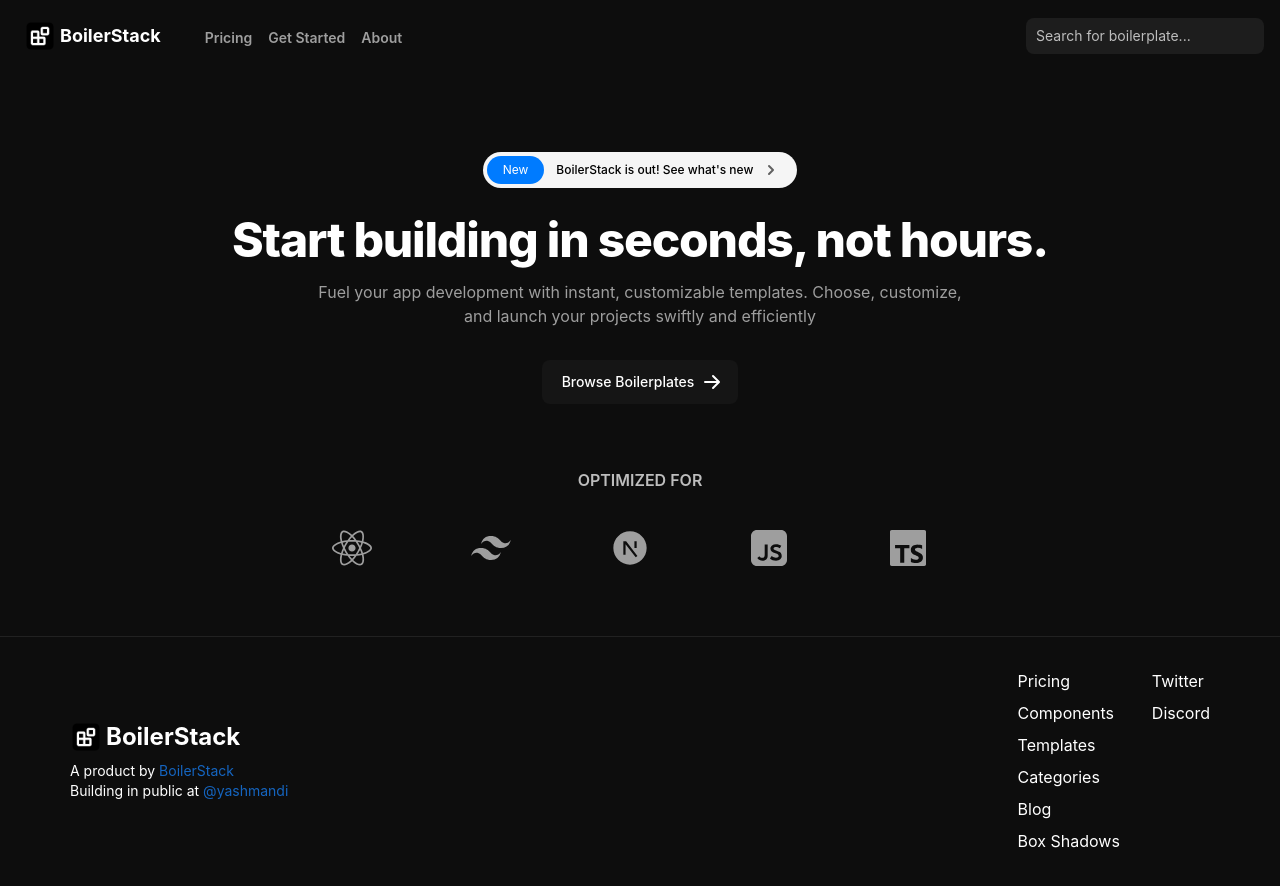
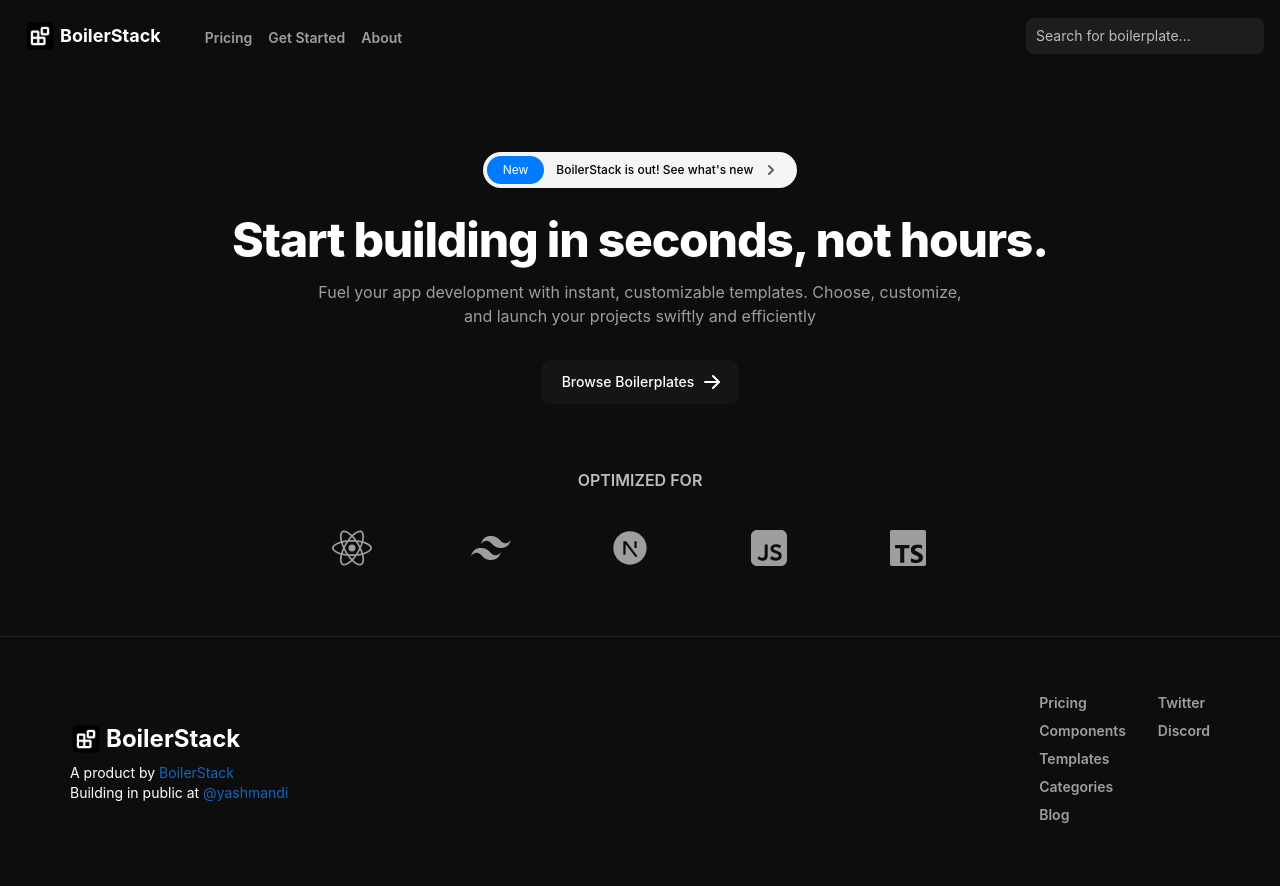
Before and after one commit to yashmandi/boilerstack, a React (Vite) app: page / in a window 1280 px wide. Shown: the top 886 px of the page. Built offline with nearby package versions, Linux system fonts and the light colour scheme; a web font is replaced by a local one.

Commit message:
landing page

```diff
--- a/src/components/Footer.jsx
+++ b/src/components/Footer.jsx
@@ -1,17 +1,17 @@
 import React from "react";
 import BS_Logo from "../assets/BS_Logo.png";
-
 
 const Footer = () => {
   return (
     <div>
-      <footer className="bg-[#0d0d0d] text-white p-8 border-t border-gray-900">
+      <footer className="bg-[#0d0d0d] text-white p-14 border-t border-gray-900">
         <div className="container mx-auto flex flex-col md:flex-row justify-between items-center">
           <div className="mb-4 md:mb-0">
             <h2 className="flex text-2xl font-bold">
-              <span className="mr-1">
+              <span className="mr-1 ">
                 <img src={BS_Logo} className="h-8 w-8" alt="" />
-                </span>BoilerStack
+              </span>
+              BoilerStack
             </h2>
             <p className="text-sm mt-2">
               A product by{" "}
@@ -30,31 +30,49 @@ const Footer = () => {
             </p>
           </div>
           <div className="flex flex-col md:flex-row text-center md:text-left">
-            <div className="mr-8">
-              <a href="/pricing" className="block mb-2">
+            <div className="mr-8 text-sm font-semibold ">
+              <a
+                href="/pricing"
+                className="block mb-2 hover:text-gray-100 text-gray-500"
+              >
                 Pricing
               </a>
-              <a href="/components" className="block mb-2">
+              <a
+                href="/components"
+                className="block mb-2 hover:text-gray-100 text-gray-500"
+              >
                 Components
               </a>
-              <a href="/templates" className="block mb-2">
+              <a
+                href="/templates"
+                className="block mb-2 hover:text-gray-100 text-gray-500"
+              >
                 Templates
               </a>
-              <a href="/categories" className="block mb-2">
+              <a
+                href="/categories"
+                className="block mb-2 hover:text-gray-100 text-gray-500"
+              >
                 Categories
               </a>
-              <a href="/blog" className="block mb-2">
+              <a
+                href="/blog"
+                className="block mb-2 hover:text-gray-100 text-gray-500"
+              >
                 Blog
               </a>
-              <a href="/box-shadows" className="block">
-                Box Shadows
-              </a>
             </div>
-            <div>
-              <a href="https://twitter.com" className="block mb-2">
+            <div className="text-sm font-semibold">
+              <a
+                href="https://twitter.com"
+                className="block mb-2 hover:text-gray-100 text-gray-500"
+              >
                 Twitter
               </a>
-              <a href="https://discord.com" className="block">
+              <a
+                href="https://discord.com"
+                className="block hover:text-gray-100 text-gray-500"
+              >
                 Discord
               </a>
             </div>
```
